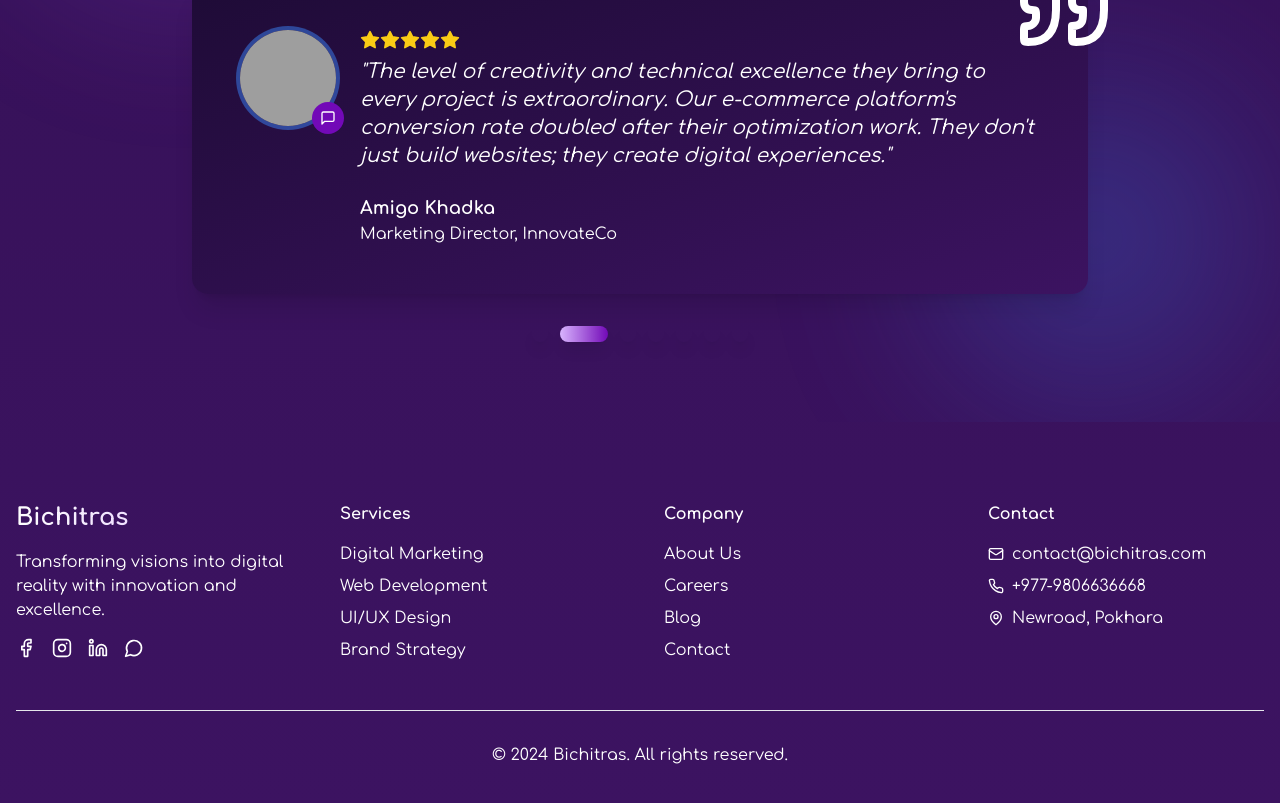
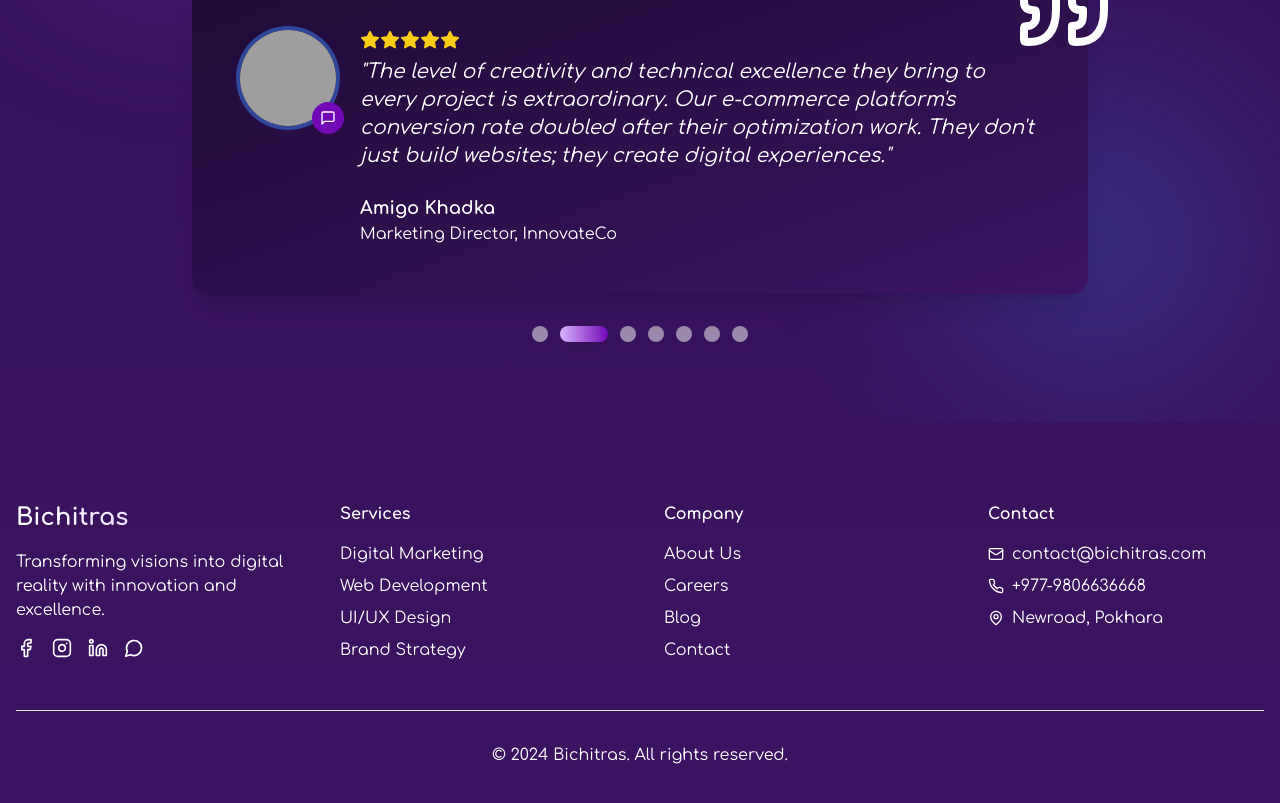
Before and after one commit to iisandeshpoudel/bichitras-website, a React (Vite) app: page /#about in a window 1280 px wide. Shown: the part 4137-4940 px from the top of the page. Built offline with nearby package versions, Linux system fonts and the light colour scheme; grey boxes are pictures that could not be loaded.

Commit message:
before the doom

```diff
--- a/src/components/Internship.tsx
+++ b/src/components/Internship.tsx
@@ -205,8 +205,8 @@ const Internship = () => {
             centeredSlides={true}
             pagination={{
               clickable: true,
-              bulletActiveClass: 'swiper-pagination-bullet-active !bg-[var(--accent-secondary)]',
-              bulletClass: 'swiper-pagination-bullet !bg-white/30 !w-3 !h-3',
+              bulletActiveClass: 'swiper-pagination-bullet-active !bg-gradient-to-r !from-[var(--accent-primary)] !to-[var(--accent-secondary)] !w-12 !opacity-100',
+              bulletClass: 'swiper-pagination-bullet !bg-white/50 !w-4 !h-4 !mx-1.5 !transition-all !duration-300 hover:!bg-white/70 hover:!scale-110',
             }}
             autoplay={{
               delay: 3000,
--- a/src/components/Testimonials.tsx
+++ b/src/components/Testimonials.tsx
@@ -132,10 +132,10 @@ const Testimonials = () => {
               <button
                 key={index}
                 onClick={() => setActiveIndex(index)}
-                className={`transition-all duration-300 relative ${
+                className={`transition-all duration-300 ${
                   index === activeIndex
-                    ? 'w-12 h-4 bg-gradient-to-r from-royal-celestial to-royal-violet'
-                    : 'w-4 h-4 bg-royal-celestial/50 hover:bg-royal-celestial/70'
+                    ? 'w-12 h-4 bg-gradient-to-r from-royal-celestial to-royal-violet opacity-100'
+                    : 'w-4 h-4 bg-white/50 hover:bg-white/70'
                 } rounded-full shadow-lg hover:scale-110 group`}
                 aria-label={`Go to testimonial ${index + 1}`}
               >
```
